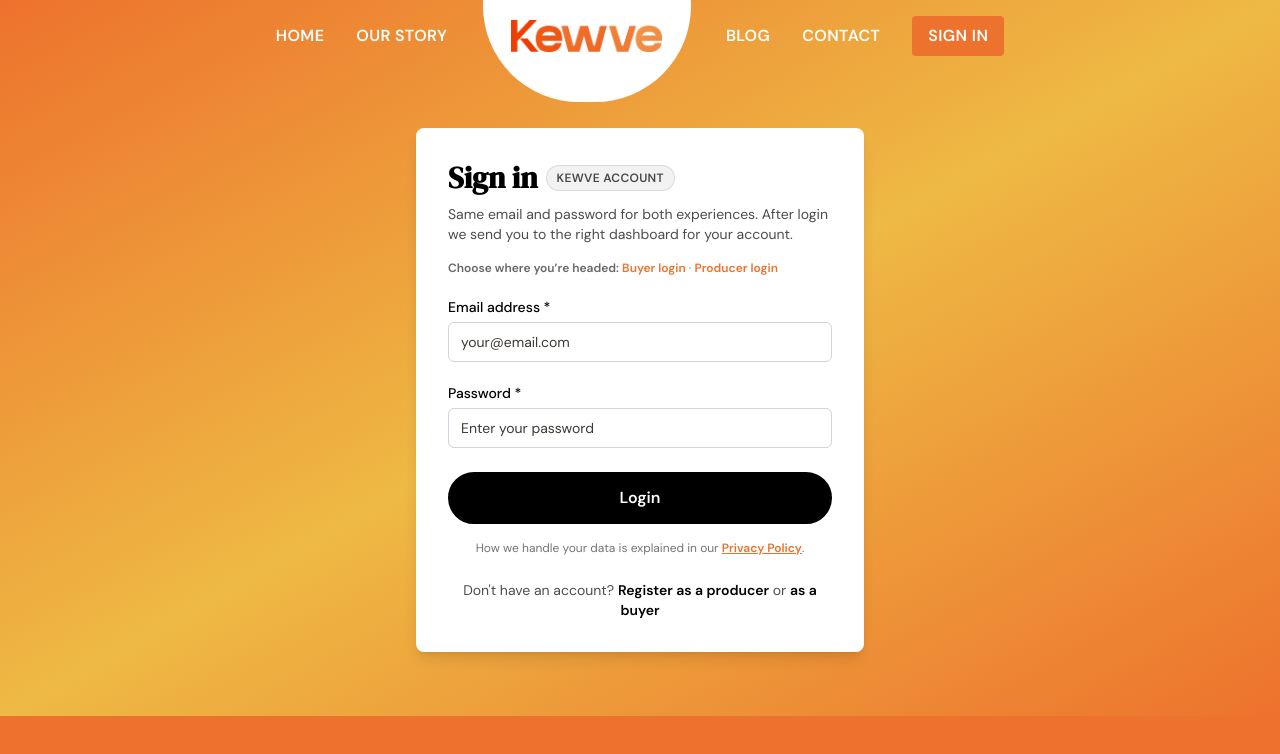
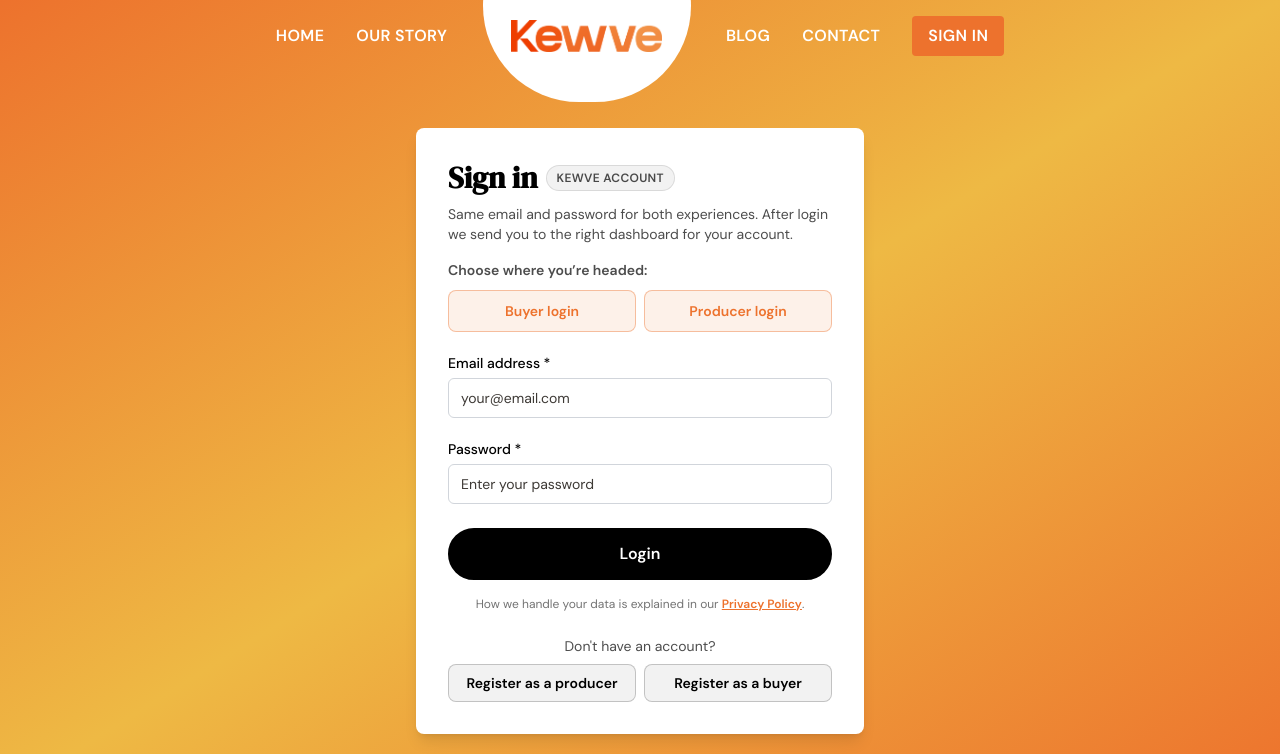
Before and after one commit to Kewve/kewve-web, a Next.js app in the folder kewve-website-main/: page /login in a window 1280 px wide. Shown: the top 754 px of the page. Built offline with nearby package versions, Linux system fonts and the light colour scheme; no server answers.

Commit message:
register option more visible

```diff
--- a/kewve-website-main/src/app/login/page.tsx
+++ b/kewve-website-main/src/app/login/page.tsx
@@ -119,34 +119,39 @@
               </span>
             </div>
             <p className={`text-sm text-black/70 mb-4 ${josefinRegular.className}`}>{copy.subtitle}</p>
-            <p className={`text-xs text-black/50 mb-6 ${josefinRegular.className}`}>
+            <div className={`mb-6 ${josefinRegular.className}`}>
               {loginContext === 'buyer' ? (
-                <>
+                <p className='text-xs text-black/50'>
                   Need the producer dashboard instead?{' '}
                   <Link href='/login?redirect=/dashboard' className='text-orange font-semibold hover:underline'>
                     Use producer login
                   </Link>
-                </>
+                </p>
               ) : loginContext === 'producer' ? (
-                <>
+                <p className='text-xs text-black/50'>
                   Here for sourcing as a buyer?{' '}
                   <Link href='/login?redirect=/buyer' className='text-orange font-semibold hover:underline'>
                     Use buyer login
                   </Link>
-                </>
+                </p>
               ) : (
-                <>
-                  <span className={`${josefinSemiBold.className} text-black/60`}>Choose where you’re headed:</span>{' '}
-                  <Link href='/login?redirect=/buyer' className='text-orange font-semibold hover:underline'>
-                    Buyer login
-                  </Link>
-                  {' · '}
-                  <Link href='/login?redirect=/dashboard' className='text-orange font-semibold hover:underline'>
-                    Producer login
-                  </Link>
-                </>
+                <div className='space-y-2.5'>
+                  <p className={`text-sm text-black/70 ${josefinSemiBold.className}`}>Choose where you’re headed:</p>
+                  <div className='grid grid-cols-1 sm:grid-cols-2 gap-2'>
+                    <Link
+                      href='/login?redirect=/buyer'
+                      className={`inline-flex items-center justify-center rounded-lg border border-orange/40 bg-orange/10 px-4 py-2.5 text-sm text-orange hover:bg-orange/15 transition-colors ${josefinSemiBold.className}`}>
+                      Buyer login
+                    </Link>
+                    <Link
+                      href='/login?redirect=/dashboard'
+                      className={`inline-flex items-center justify-center rounded-lg border border-orange/40 bg-orange/10 px-4 py-2.5 text-sm text-orange hover:bg-orange/15 transition-colors ${josefinSemiBold.className}`}>
+                      Producer login
+                    </Link>
+                  </div>
+                </div>
               )}
-            </p>
+            </div>
 
             <form onSubmit={handleSubmit} className='space-y-6'>
               <div>
@@ -195,27 +200,35 @@
               .
             </p>
 
-            <p className={`text-sm text-center mt-6 text-black/70 ${josefinRegular.className}`}>
-              Don&apos;t have an account?{' '}
+            <div className={`mt-6 text-center ${josefinRegular.className}`}>
+              <p className='text-sm text-black/70 mb-2'>Don&apos;t have an account?</p>
               {loginContext === 'buyer' ? (
-                <Link href='/buyers/register' className='text-black font-semibold hover:underline'>
+                <Link
+                  href='/buyers/register'
+                  className={`inline-flex items-center justify-center rounded-lg border border-black/20 bg-black/5 px-4 py-2 text-sm text-black hover:bg-black/10 transition-colors ${josefinSemiBold.className}`}>
                   Register as a buyer
                 </Link>
-              ) : (
-                <Link href='/register' className='text-black font-semibold hover:underline'>
+              ) : loginContext === 'producer' ? (
+                <Link
+                  href='/register'
+                  className={`inline-flex items-center justify-center rounded-lg border border-black/20 bg-black/5 px-4 py-2 text-sm text-black hover:bg-black/10 transition-colors ${josefinSemiBold.className}`}>
                   Register as a producer
                 </Link>
+              ) : (
+                <div className='grid grid-cols-1 sm:grid-cols-2 gap-2'>
+                  <Link
+                    href='/register'
+                    className={`inline-flex items-center justify-center rounded-lg border border-black/20 bg-black/5 px-4 py-2 text-sm text-black hover:bg-black/10 transition-colors ${josefinSemiBold.className}`}>
+                    Register as a producer
+                  </Link>
+                  <Link
+                    href='/buyers/register'
+                    className={`inline-flex items-center justify-center rounded-lg border border-black/20 bg-black/5 px-4 py-2 text-sm text-black hover:bg-black/10 transition-colors ${josefinSemiBold.className}`}>
+                    Register as a buyer
+                  </Link>
+                </div>
               )}
-              {loginContext === 'general' && (
-                <>
-                  {' '}
-                  or{' '}
-                  <Link href='/buyers/register' className='text-black font-semibold hover:underline'>
-                    as a buyer
-                  </Link>
-                </>
-              )}
-            </p>
+            </div>
           </div>
         </div>
       </div>
```
